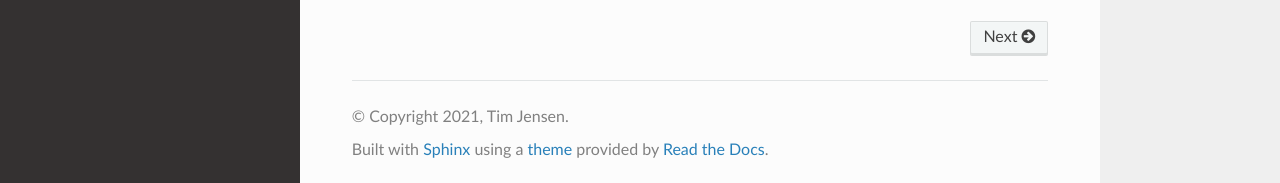
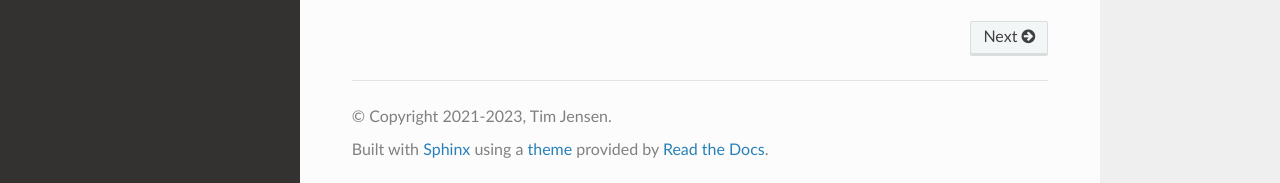
Before and after one commit to tjensen/dayz-dev-tools, a Sphinx documentation site: the page built from docs/index.rst, in a window 1280 px wide and 1022 px high. Shown: the part 836-1019 px from the top of the window. Built offline with Sphinx 7.4.7 and the Read the Docs theme 2.0.0, drawn with Linux system fonts in a browser that asks for light colours.

Commit message:
Updating copyrights

```diff
--- a/docs/conf.py
+++ b/docs/conf.py
@@ -20,7 +20,7 @@ import dayz_dev_tools  # noqa: E402
 # -- Project information -----------------------------------------------------
 
 project = 'dayz-dev-tools'
-copyright = '2021, Tim Jensen'
+copyright = '2021-2023, Tim Jensen'
 author = 'Tim Jensen'
 version = dayz_dev_tools.version
 
```
Also changed, not shown: 1 other file.
